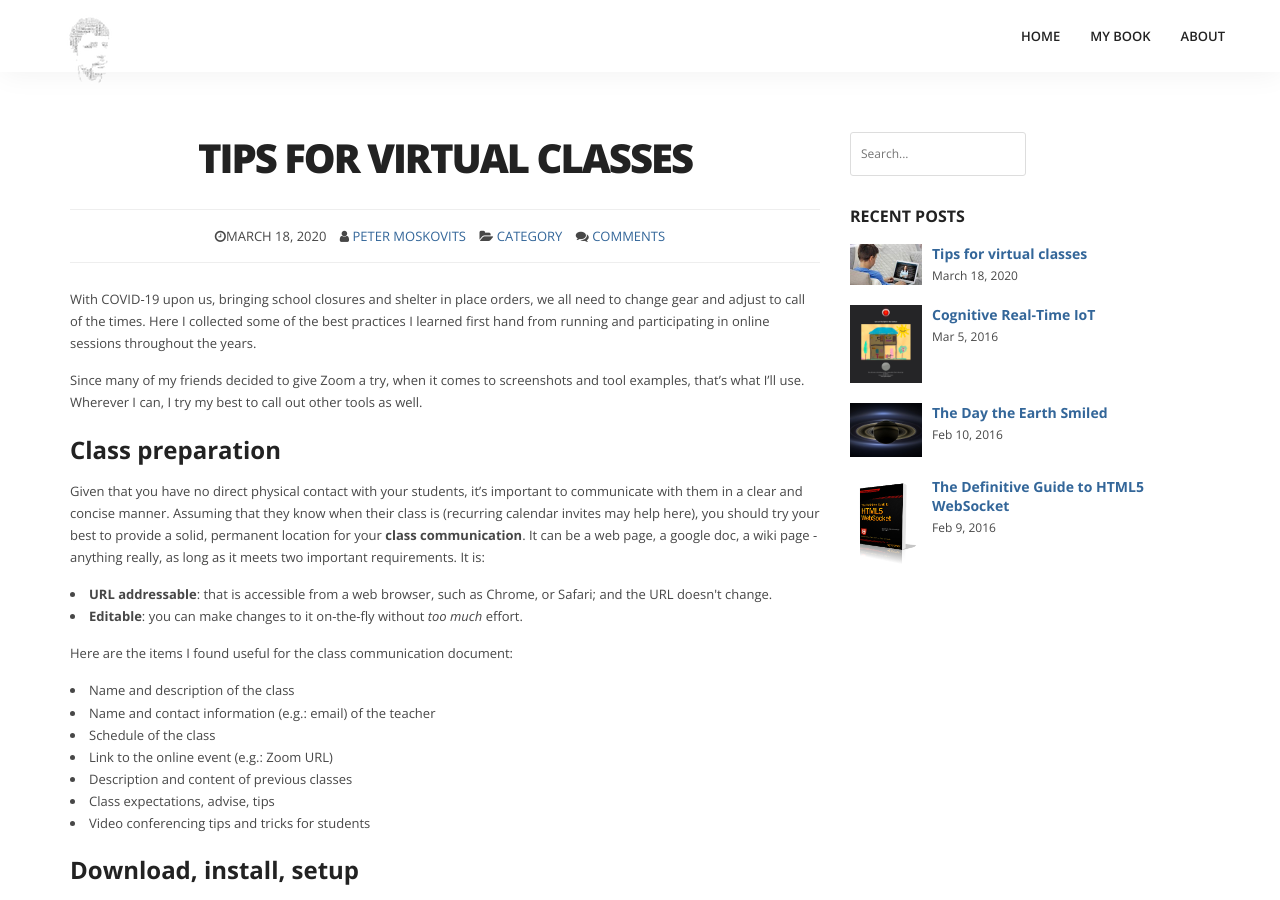
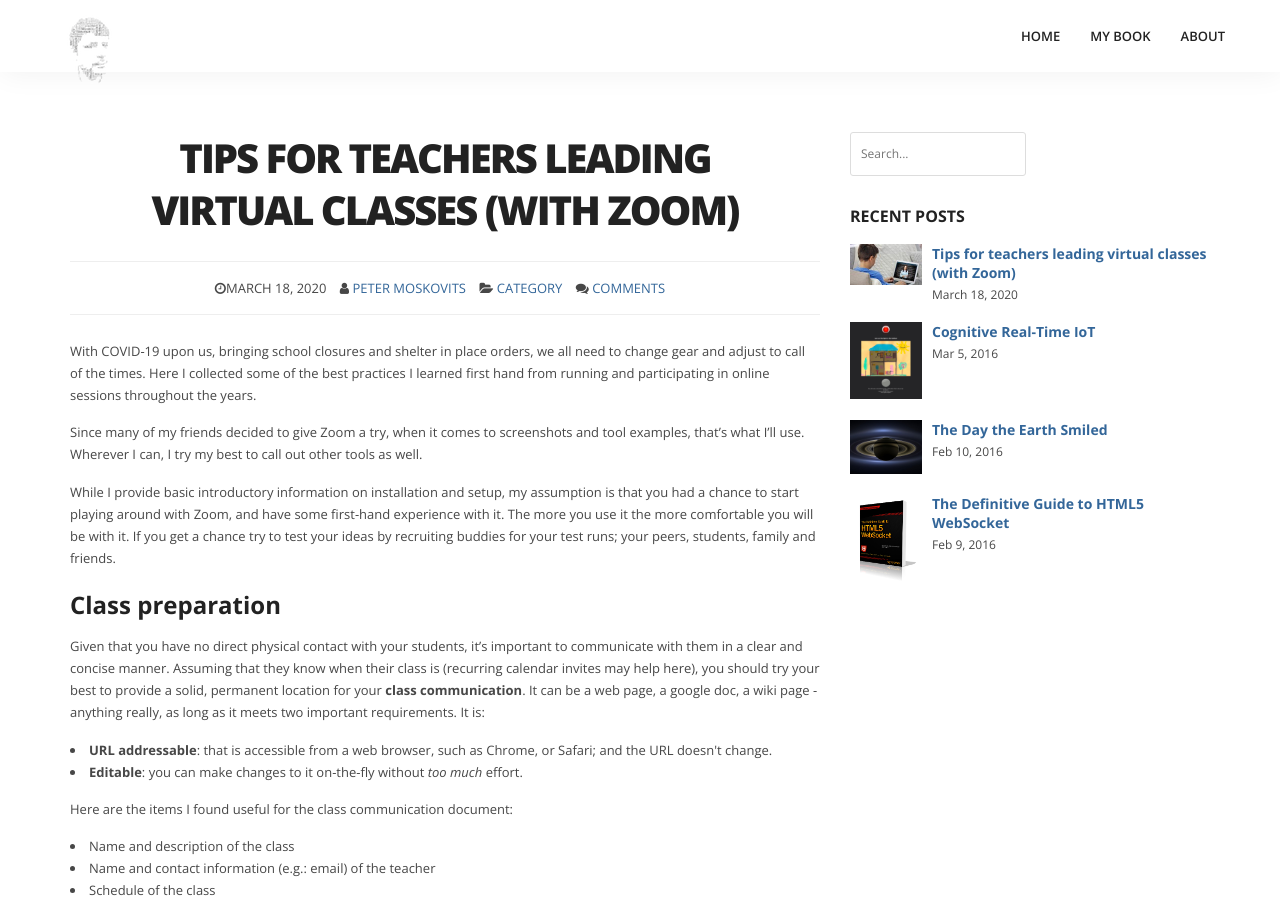
Before and after one commit to pmoskovi/pmoskovi.github.io, a Jekyll site: the page built from posts/tips-for-virtual-classes/index.md, in a window 1280 px wide and 900 px high. Built offline with Jekyll 4.4.1, drawn with Linux system fonts in a browser that asks for light colours; nearby versions of some CDN libraries; some web fonts are replaced; library files that are not in the unit come from our copies; comment, search, counter and statistics services are not loaded.

Commit message:
Title changed

```diff
--- a/posts/tips-for-virtual-classes/index.md
+++ b/posts/tips-for-virtual-classes/index.md
@@ -1,7 +1,7 @@
 ---
 layout: blogsingle
 page-type: blogpost
-title: Tips for virtual classes
+title: Tips for teachers leading virtual classes (with Zoom)
 createdate: March 18, 2020
 sortabledate: 20200318
 author: Peter Moskovits
@@ -13,10 +13,9 @@ categories: [covid-19, virtual, learning, zoom]
 
 With COVID-19 upon us, bringing school closures and shelter in place orders, we all need to change gear and adjust to call of the times. Here I collected some of the best practices I learned first hand from running and participating in online sessions throughout the years.
 
+Since many of my friends decided to give Zoom a try, when it comes to screenshots and tool examples, that's what I'll use. Wherever I can, I try my best to call out other tools as well.
 
-<!-- <img src="{{site.baseurl}}/img/saturn-thumb.jpg"> -->
-
-Since many of my friends decided to give Zoom a try, when it comes to screenshots and tool examples, that's what I'll use. Wherever I can, I try my best to call out other tools as well.
+While I provide basic introductory information on installation and setup, my assumption is that you had a chance to start playing around with Zoom, and have some first-hand experience with it. The more you use it the more comfortable you will be with it. If you get a chance try to test your ideas by recruiting buddies for your test runs; your peers, students, family and friends.
 
 <h2>Class preparation</h2>
 
```
Also changed, not shown: other parts of posts/tips-for-virtual-classes/index.md (+2 -0 lines).
